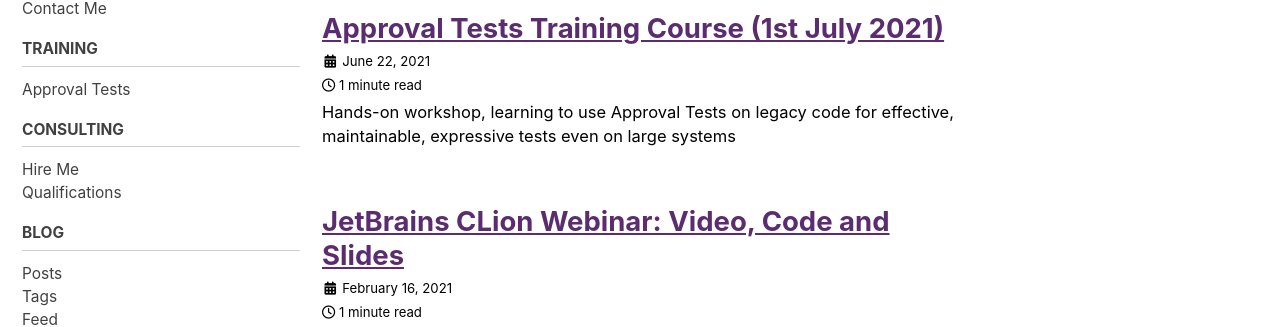
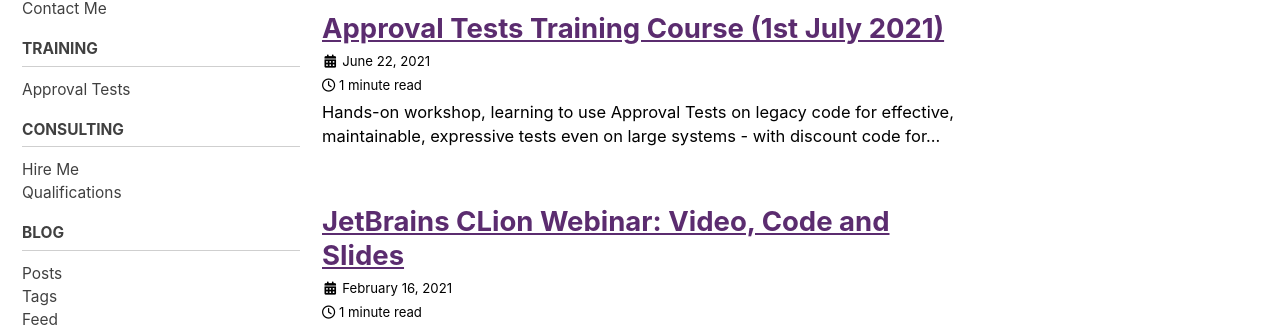
Before and after one commit to claremacrae/claremacrae.github.io, a Jekyll site: the page built from index.html, in a window 1280 px wide and 1334 px high. Shown: the part 183-510 px from the top of the window. Built offline with Jekyll 4.4.1, drawn with Linux system fonts in a browser that asks for light colours; cached includes are drawn as plain includes; nearby versions of some CDN libraries; the list of posts is cut into pages by our own code.

Commit message:
Mention discount code on home page

```diff
--- a/_posts/2021-06-22-approvaltests-training-course.md
+++ b/_posts/2021-06-22-approvaltests-training-course.md
@@ -1,7 +1,7 @@
 ---
 layout: single
 title: "Approval Tests Training Course (1st July 2021)"
-excerpt: Hands-on workshop, learning to use Approval Tests on legacy code for effective, maintainable, expressive tests even on large systems
+excerpt: Hands-on workshop, learning to use Approval Tests on legacy code for effective, maintainable, expressive tests even on large systems - with discount code for 10% off registration
 toc: true
 toc_sticky: false
 date: 2021-06-22
```
